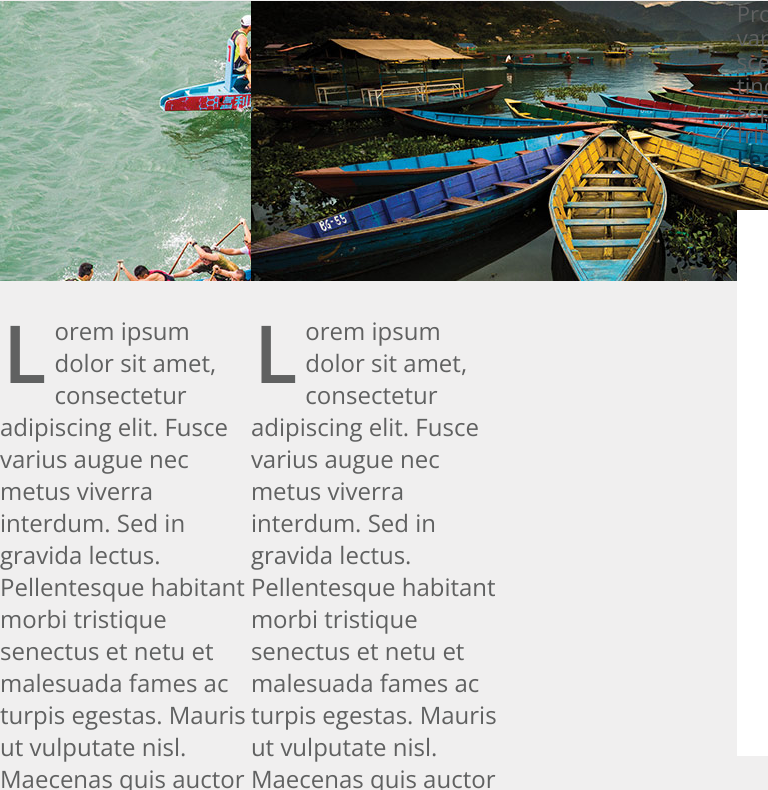
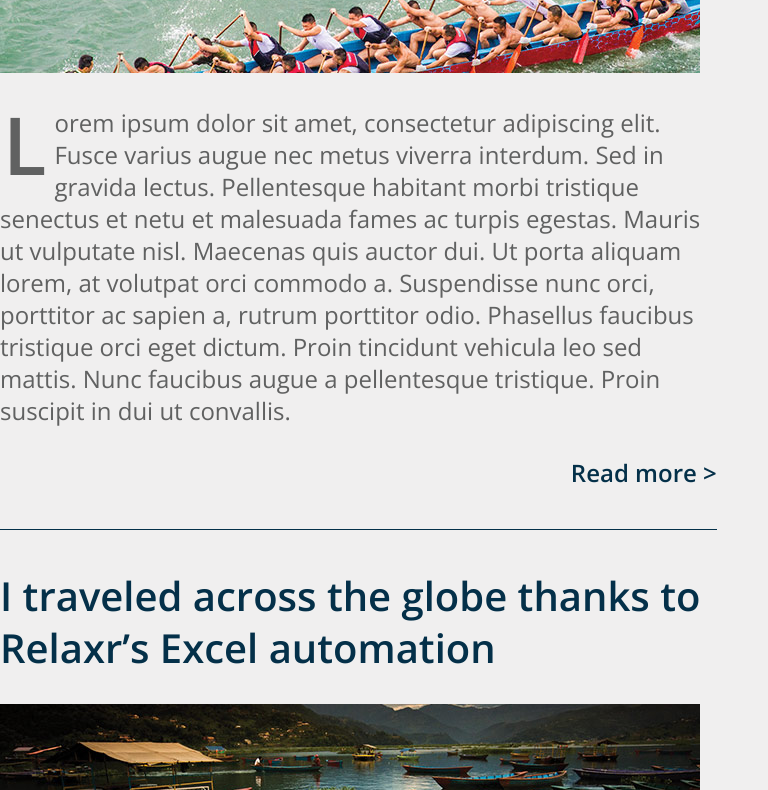
Before and after one commit to hannahrhugh/relaxr-responsive, a plain HTML site: page starter_code/blog.html in a window 768 px wide. Shown: the part 538-1328 px from the top of the page. Drawn offline with nearby package versions, Linux system fonts and the light colour scheme.

Commit message:
style changes

```diff
--- a/starter_code/css/style.css
+++ b/starter_code/css/style.css
@@ -305,7 +305,7 @@ blockquote span {
 /* MEDIA QUERIES
 /*******************************************/
 
-@media screen and (min-width: 768px) {
+@media screen and (max-width: 768px) {
 
   .fa-bars {
     display: none;
@@ -315,10 +315,15 @@ blockquote span {
       display: inline-block;
     }
 
-  .post {
+  .posts {
     float: left;
-    width: 35%;
+    /*width: 35%;*/
     font-size: 0.7rem;
   }
 
+  .sidebar {
+    float: none;
+    display: block;
+  }
+
 }
```
